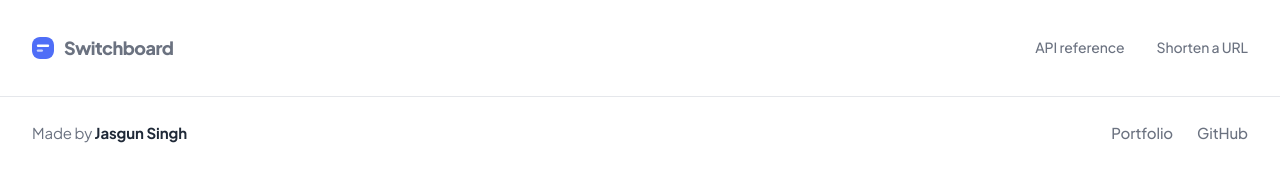
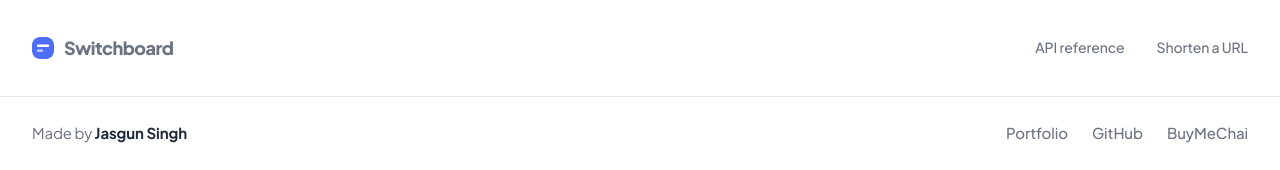
Before and after one commit to Jasgun9/Switchboard-Url-Shortner, a Django app: page /docs in a window 1280 px wide. Shown: the part 4163-4333 px from the top of the page. Run offline with Django 5.2, Linux system fonts and the light colour scheme; parts of the project's set-up code (start-up, migrations or seed data) failed here and were passed over; some libraries are stand-ins or nearby versions.

Commit message:
Add BuyMeChai link to footer

```diff
--- a/backend/templates/web/base.html
+++ b/backend/templates/web/base.html
@@ -160,6 +160,7 @@ overrides `main` so it can run full-bleed alternating sections.
     <nav aria-label="Links to the author">
       <a href="https://jasgun.me" rel="me">Portfolio</a>
       <a href="https://github.com/Jasgun9" rel="me noreferrer">GitHub</a>
+      <a href="https://buymeachai.ezee.li/Jasgunsingh" rel="me noreferrer">BuyMeChai</a>
     </nav>
   </div>
 </footer>
```
